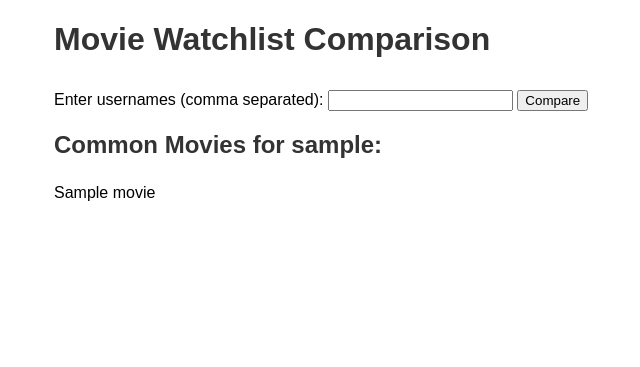
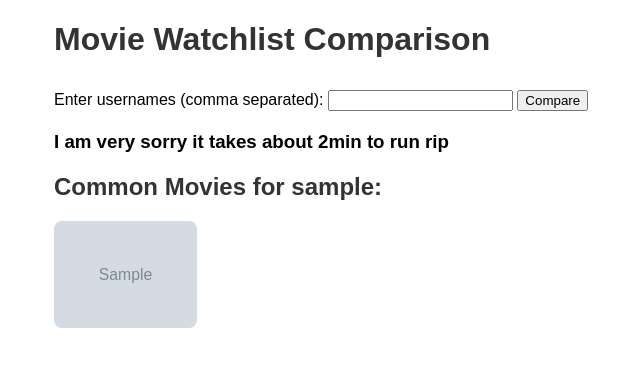
Before and after one commit to dani-oched/Movie-lover-recommendations, a Flask app: template User_recs/templates/index.html in a window 1280 px wide. Shown: the top 367 px of the page, without its empty margins (286-926 px from the left). Run offline with Flask 3, Linux system fonts and the light colour scheme; the template is opened without the code that fills it: most values are stand-ins (such as "Sample title", 1, 10 or a date in 2020); grey boxes marked "Sample" are stand-in pictures.

Commit message:
Converted list of movies into posters with link

```diff
--- a/User_recs/app.py
+++ b/User_recs/app.py
@@ -1,5 +1,5 @@
 from flask import Flask, render_template, request
-from letterboxd_watchlist import getAllCommonFilms
+from letterboxd_watchlist import getAllCommonFilms, getAllPosters
 
 app = Flask(__name__)
 
@@ -13,8 +13,12 @@ def compare():
     usernames = usernames[0].split(', ')
 
     common_movies = getAllCommonFilms(*usernames)
+    img_urls = getAllPosters(common_movies)
+    movies = []
+    for i, j in zip(common_movies, img_urls):
+        movies.append({'name': i, 'image_url': j, 'link': 'https://letterboxd.com/film/'+i+'/'})
 
-    return render_template('index.html', common_movies=common_movies, usernames=usernames)
+    return render_template('index.html', common_movies=movies, usernames=usernames)
 
 if __name__ == '__main__':
     app.run(debug=True)
--- a/User_recs/static/style.css
+++ b/User_recs/static/style.css
@@ -24,3 +24,15 @@ ul {
 li {
     padding: 5px 0;
 }
+
+.film-gallery {
+    display: grid;
+    grid-template-columns: repeat(4, 1fr);
+    gap: 10px;
+}
+
+.film-gallery img {
+    width: 100%;
+    height: auto;
+    border-radius: 8px;
+}
--- a/User_recs/templates/index.html
+++ b/User_recs/templates/index.html
@@ -14,13 +14,19 @@
         <button type="submit">Compare</button>
     </form>
 
+    <h3>I am very sorry it takes about 2min to run rip</h3>
+
     {% if common_movies %}
-        <h2>Common Movies for {{ usernames|join(", ") }}:</h2>
-        <ul>
+        <h2>Common Movies for {{ usernames|join(" and ") }}:</h2>
+        <div class="film-gallery">
             {% for movie in common_movies %}
-                <li>{{ movie }}</li>
+                <div>
+                    <a href="{{ movie.link }}">
+                        <img src="{{ movie.image_url }}" alt="{{ movie.name }}">
+                    </a>
+                </div>
             {% endfor %}
-        </ul>
+            </div>
     {% elif usernames %}
         <p>No common movies found for {{ usernames|join(", ") }}.</p>
     {% endif %}
```
Also changed, not shown: User_recs/letterboxd_watchlist.py (+16 -1 lines), 1 other file.
